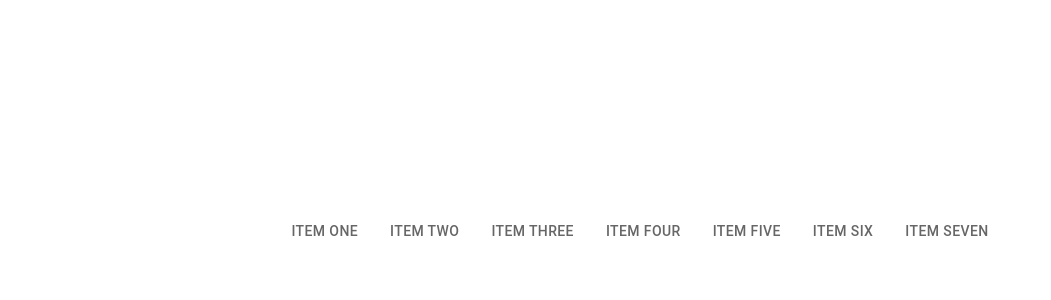
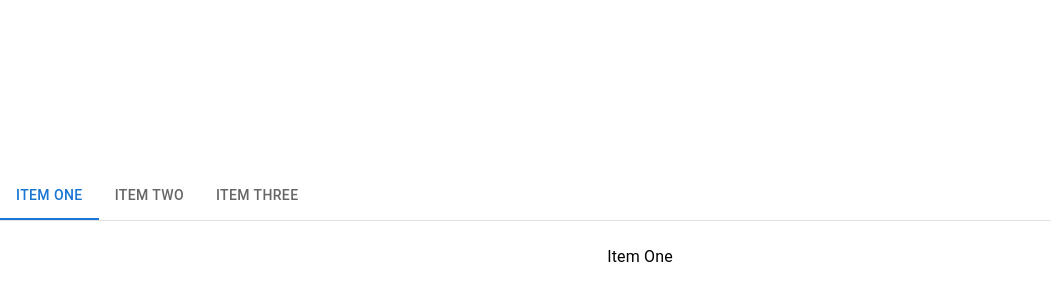
Before and after one commit to jyh4479/study-workspace, a React (Create React App) app in the folder javascript-study/: page / in a window 1280 px wide. Shown: the part 168-468 px from the top of the page, without its empty margins (0-1051 px from the left). Built offline with nearby package versions, Linux system fonts and the light colour scheme.

Commit message:
useEffect clean up
useEffect를 실행 테스트

--> 동작을 응용해서 업무에 적용

```diff
--- a/javascript-study/src/App.js
+++ b/javascript-study/src/App.js
@@ -5,15 +5,19 @@ import InputContainer from "./container/InputContainer";
 import UseStateContainer from "./container/UseStateContainer";
 import DateComputeContainer from "./container/DateComputeContainer";
 import TabListContainer from "./container/TabListContainer";
+import CleanUpContainer from "./container/CleanUpContainer";
 
 const App = () => {
     return (
         <AppPageLayout>
+
             {/*<TabContainer/>*/}
             {/*<InputContainer/>*/}
             {/*<UseStateContainer/>*/}
             {/*<DateComputeContainer/>*/}
-            <TabListContainer/>
+            {/*<TabListContainer/>*/}
+            <CleanUpContainer/>
+
         </AppPageLayout>
     )
 }
--- /dev/null
+++ b/javascript-study/src/components/Card/index.js
@@ -0,0 +1,20 @@
+import React, {useEffect} from "react";
+
+const Card = props => {
+
+    const {content} = props;
+
+    useEffect(() => {
+        return (() => {
+            console.log(`page exit ${content}`);
+        })
+    }, [])
+
+    return (
+        <div>
+            {content}
+        </div>
+    )
+}
+
+export default Card;
--- /dev/null
+++ b/javascript-study/src/container/CleanUpContainer/index.js
@@ -0,0 +1,43 @@
+import React, {useState} from "react";
+import {CleanUpContainerLayout} from "./style";
+import {TabContext, TabList, TabPanel} from "@mui/lab";
+import {Tab, Box} from "@mui/material";
+import Card from "../../components/Card";
+
+const CleanUpContainer = props => {
+
+    const [value, setValue] = useState('1');
+
+    const handleChange = (event, newValue) => {
+        setValue(newValue);
+    };
+
+    return (
+        <CleanUpContainerLayout>
+
+            <Box sx={{width: '100%', typography: 'body1'}}>
+                <TabContext value={value}>
+                    <Box sx={{borderBottom: 1, borderColor: 'divider'}}>
+                        <TabList onChange={handleChange} aria-label="lab API tabs example">
+                            <Tab label="Item One" value="1"/>
+                            <Tab label="Item Two" value="2"/>
+                            <Tab label="Item Three" value="3"/>
+                        </TabList>
+                    </Box>
+                    <TabPanel value="1">
+                        <Card content={"Item One"}/>
+                    </TabPanel>
+                    <TabPanel value="2">
+                        <Card content={"Item Two"}/>
+                    </TabPanel>
+                    <TabPanel value="3">
+                        <Card content={"Item Three"}/>
+                    </TabPanel>
+                </TabContext>
+            </Box>
+
+        </CleanUpContainerLayout>
+    )
+}
+
+export default CleanUpContainer;
--- /dev/null
+++ b/javascript-study/src/container/CleanUpContainer/style.js
@@ -0,0 +1,6 @@
+import styled from "styled-components";
+import {Center} from "../../common/display";
+
+export const CleanUpContainerLayout = styled(Center)`
+    flex-direction: column;
+`
```
Also changed, not shown: javascript-study/src/components/Card/style.js (added).
